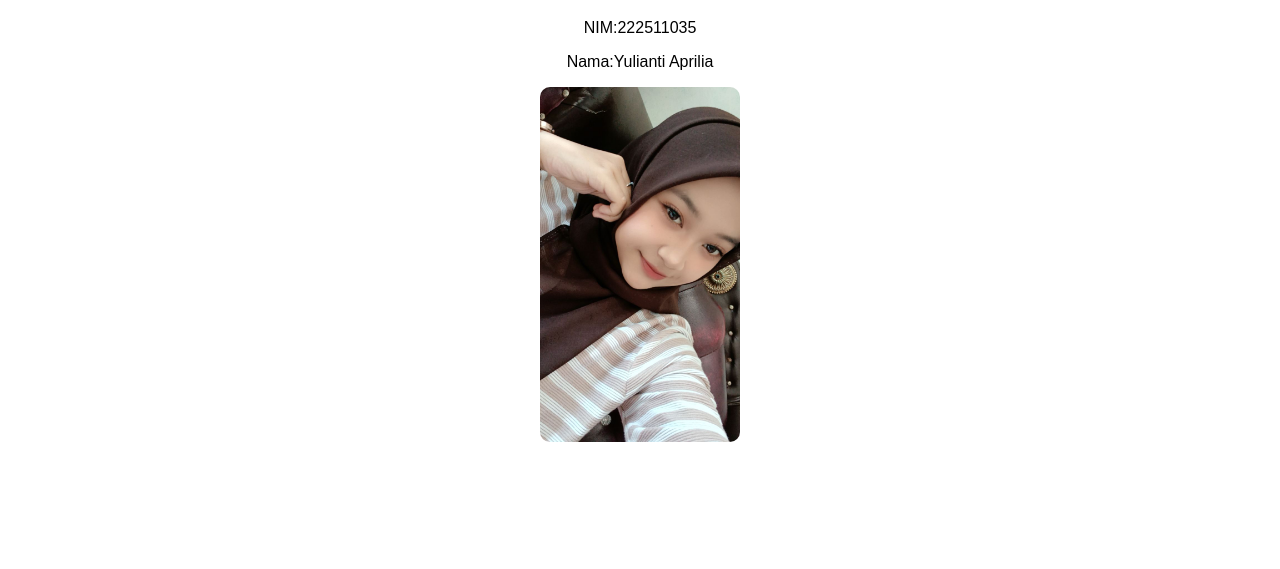
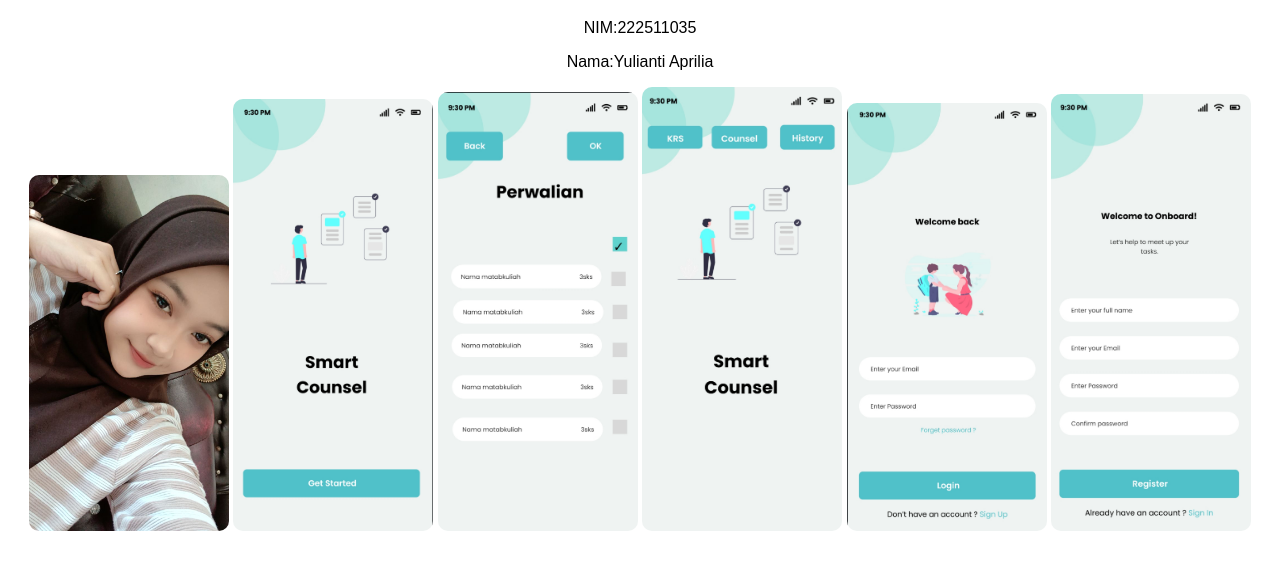
Before and after one commit to asep023/mockup-sistem-smartcounsel-yulianti, a plain HTML site: page index.html in a window 1280 px wide. Shown: the part 89-658 px from the top of the page. Drawn offline with Linux system fonts and the light colour scheme.

Commit message:
index.html

```diff
--- a/index.html
+++ b/index.html
@@ -21,5 +21,10 @@
     <p>NIM:222511035</p>
     <p>Nama:Yulianti Aprilia</p>
     <img src="yuli.jpg" alt="Foto Profil">
+    <img src="1.jpg" alt="Foto Profil">
+    <img src="2.jpg" alt="Foto Profil">
+    <img src="3.jpg" alt="Foto Profil">
+    <img src="4.jpg" alt="Foto Profil">
+    <img src="5.jpg" alt="Foto Profil">
 </body>
 </html>
```
